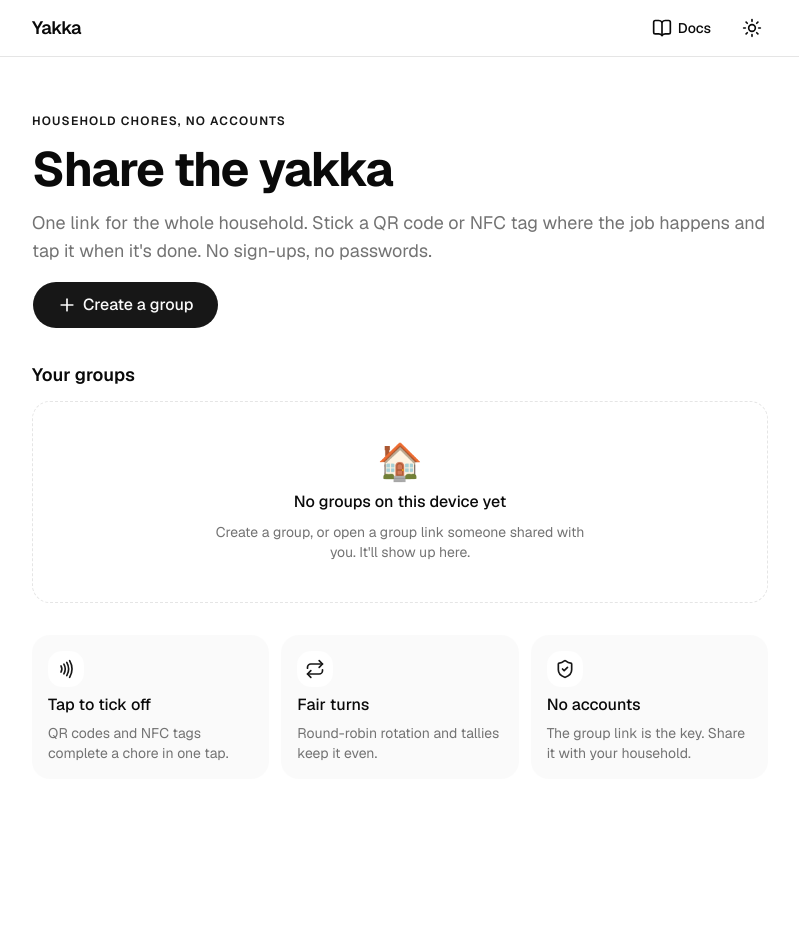
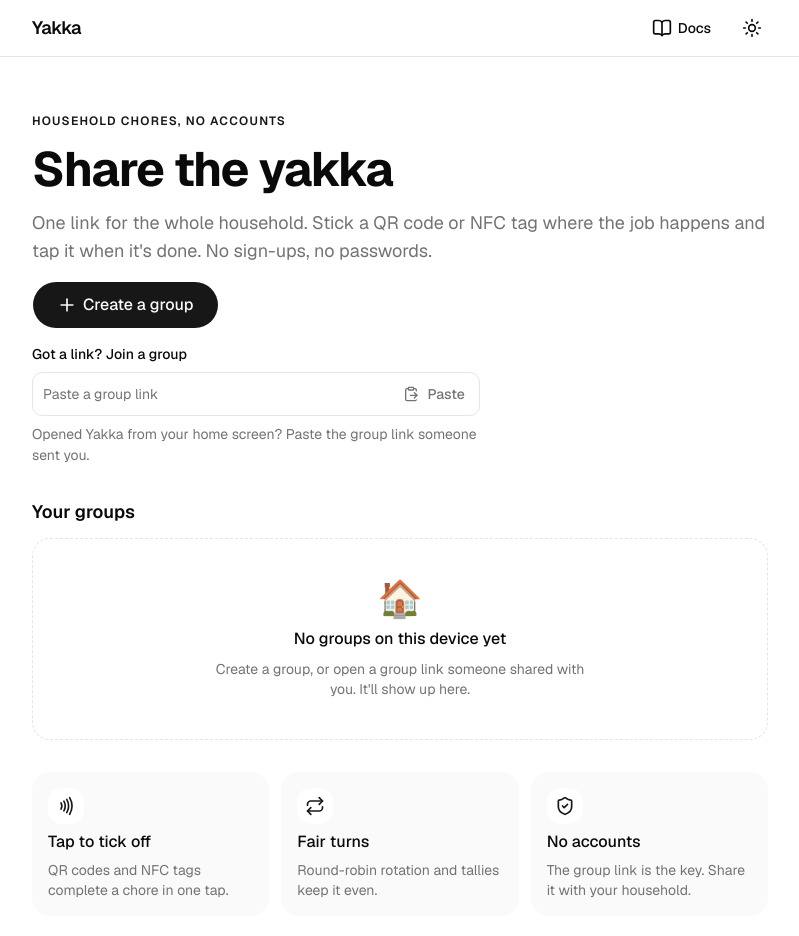
Before and after one commit to mitchelloharawild/yakka, a Next.js app: page / in a window 1280 px wide. Shown: the top 936 px of the page, without its empty margins (240-1039 px from the left). Before the commit the page ends 835 px from the top, so only its background shows below. Built offline with nearby package versions, Linux system fonts and the light colour scheme.

Commit message:
Home: join a group by pasting its link

```diff
--- a/messages/en/group.json
+++ b/messages/en/group.json
@@ -17,6 +17,17 @@
     "removed": "Removed {name} from this device",
     "unavailable": "Unavailable",
     "unnamed": "Untitled group",
+    "join": {
+      "label": "Got a link? Join a group",
+      "hint": "Opened Yakka from your home screen? Paste the group link someone sent you.",
+      "placeholder": "Paste a group link",
+      "paste": "Paste",
+      "submit": "Join",
+      "invalid": "That doesn't look like a Yakka group or tag link.",
+      "clipboardEmpty": "There's no link on your clipboard.",
+      "pasteFailed": "Couldn't read the clipboard. Press and hold the field, then tap Paste.",
+      "otherServer": "That link is from {host}, a different Yakka server. Opening it here instead; the group may not exist on this server."
+    },
     "features": {
       "tapTitle": "Tap to tick off",
       "tapBody": "QR codes and NFC tags complete a chore in one tap.",
--- a/src/components/group/home-view.tsx
+++ b/src/components/group/home-view.tsx
@@ -1,13 +1,26 @@
 "use client";
 
 import { useQuery } from "@tanstack/react-query";
-import { ChevronRightIcon, NfcIcon, PlusIcon, RepeatIcon, ShieldCheckIcon, StarIcon, XIcon } from "lucide-react";
+import {
+  ArrowRightIcon,
+  ChevronRightIcon,
+  ClipboardPasteIcon,
+  NfcIcon,
+  PlusIcon,
+  RepeatIcon,
+  ShieldCheckIcon,
+  StarIcon,
+  XIcon,
+} from "lucide-react";
 import Link from "next/link";
+import { useRouter } from "next/navigation";
 import { useNow, useTranslations, useFormatter } from "next-intl";
-import { useEffect } from "react";
+import { useEffect, useId, useState } from "react";
 import { toast } from "sonner";
 import { InstallPrompt } from "@/components/pwa/install-prompt";
 import { Button } from "@/components/ui/button";
+import { Field, FieldDescription, FieldError, FieldLabel } from "@/components/ui/field";
+import { InputGroup, InputGroupAddon, InputGroupButton, InputGroupInput } from "@/components/ui/input-group";
 import { Skeleton } from "@/components/ui/skeleton";
 import {
   importLocalData,
@@ -19,6 +32,7 @@ import {
   useLocalGroups,
   type LocalGroup,
 } from "@/lib/client/local-groups";
+import { parseJoinLink } from "@/lib/join-link";
 import { cn } from "@/lib/utils";
 import { useTRPC } from "@/trpc/client";
 
@@ -41,6 +55,7 @@ export function HomeView() {
             </Link>
           </Button>
         </div>
+        <JoinGroupForm />
       </section>
 
       <section className="flex flex-col gap-3">
@@ -75,6 +90,102 @@ export function HomeView() {
         />
       </section>
     </div>
+  );
+}
+
+/**
+ * Paste-a-link field. An installed iOS PWA has no address bar and can't
+ * capture links (they open in Safari), so this is the only way in to an
+ * existing group from a fresh home-screen install.
+ */
+function JoinGroupForm() {
+  const t = useTranslations("group.home.join");
+  const router = useRouter();
+  const hydrated = useHydrated();
+  const id = useId();
+  const [value, setValue] = useState("");
+  const [invalid, setInvalid] = useState(false);
+  // Checked after hydration so the server render and first client render match.
+  const canPaste = hydrated && typeof navigator.clipboard?.readText === "function";
+
+  function join(text: string) {
+    const link = parseJoinLink(text);
+    if (!link) {
+      setInvalid(true);
+      return;
+    }
+    setInvalid(false);
+    if (link.host && link.host !== window.location.host) toast(t("otherServer", { host: link.host }));
+    // Transfer links (`?as=`) are read from window.location while the group
+    // shell first renders; a full load guarantees it's already updated.
+    if (link.transfer) window.location.assign(link.path);
+    else router.push(link.path);
+  }
+
+  async function paste() {
+    try {
+      const text = (await navigator.clipboard.readText()).trim();
+      if (!text) {
+        toast(t("clipboardEmpty"));
+        return;
+      }
+      setValue(text);
+      join(text);
+    } catch {
+      // Denied, or the user dismissed iOS's Paste bubble.
+      toast(t("pasteFailed"));
+    }
+  }
+
+  return (
+    <form
+      className="max-w-md"
+      onSubmit={(e) => {
+        e.preventDefault();
+        join(value);
+      }}
+    >
+      <Field data-invalid={invalid || undefined}>
+        <FieldLabel htmlFor={`${id}-link`}>{t("label")}</FieldLabel>
+        <InputGroup className="h-11">
+          <InputGroupInput
+            id={`${id}-link`}
+            type="text"
+            inputMode="url"
+            autoComplete="off"
+            autoCapitalize="none"
+            autoCorrect="off"
+            spellCheck={false}
+            enterKeyHint="go"
+            placeholder={t("placeholder")}
+            value={value}
+            onChange={(e) => {
+              setValue(e.target.value);
+              setInvalid(false);
+            }}
+            aria-invalid={invalid || undefined}
+            aria-describedby={`${id}-${invalid ? "error" : "hint"}`}
+            className="text-base"
+          />
+          <InputGroupAddon align="inline-end">
+            {canPaste && !value.trim() ? (
+              <InputGroupButton size="sm" onClick={paste}>
+                <ClipboardPasteIcon /> {t("paste")}
+              </InputGroupButton>
+            ) : (
+              <InputGroupButton type="submit" size="sm" variant="default" disabled={!value.trim()}>
+                {t("submit")} <ArrowRightIcon />
+              </InputGroupButton>
+            )}
+          </InputGroupAddon>
+        </InputGroup>
+        {invalid ? (
+          <FieldError id={`${id}-error`}>{t("invalid")}</FieldError>
+        ) : (
+          <FieldDescription id={`${id}-hint`}>{t("hint")}</FieldDescription>
+        )}
+      </Field>
+    </form>
   );
 }
 
--- /dev/null
+++ b/src/lib/join-link.ts
@@ -0,0 +1,78 @@
+/**
+ * Parse a pasted Yakka link into an in-app path. Used by the home view's
+ * "Join a group" field: an installed iOS PWA can't open links itself, so
+ * people paste the link they were sent instead.
+ *
+ * Client-safe: no imports from `ids.ts` (it pulls in node:crypto), so the
+ * shape checks below mirror `isPlausibleGroupId` / `isPlausibleTagToken`.
+ */
+
+const GROUP_ID = /^[0-9A-Za-z_-]{16,64}$/;
+const TAG_TOKEN = /^[0-9a-z]{8,32}$/;
+/** A bare id as `newGroupId()` makes it: 22 base62 chars. */
+const BARE_GROUP_ID = /^[0-9A-Za-z]{22}$/;
+
+export type JoinLink = {
+  /** Same-origin path to push, including query and hash. Always starts with a single `/`. */
+  path: string;
+  kind: "group" | "tag";
+  /** Host the link was for (lowercase), or null for relative paths and bare ids. */
+  host: string | null;
+  /** A "Move to another device" link (`?as={memberId}`), which sets the identity on arrival. */
+  transfer: boolean;
+};
+
+/** Trailing characters that belong to the surrounding sentence, not the URL. */
+const TRAILING = /[.,;:!?)\]}>'"’”]+$/;
+
+/** Pull the first URL-ish thing out of free text, as an absolute URL. */
+function extractUrl(text: string): URL | null {
+  const patterns: [RegExp, (m: string) => string][] = [
+    // https://host/... (any scheme; non-http is rejected below)
+    [/https?:\/\/[^\s<>"]+/i, (m) => m],
+    // host/groups/... without a scheme (some apps copy links that way)
+    [/(?:^|[\s(<])((?:[a-z0-9-]+\.)+[a-z]{2,}(?::\d+)?\/(?:groups|t)\/[^\s<>"]+)/i, (m) => `https://${m}`],
+    // relative path
+    [/(?:^|[\s(<])(\/(?:groups|t)\/[^\s<>"]+)/, (m) => m],
+  ];
+  for (const [re, toUrl] of patterns) {
+    const match = re.exec(text);
+    if (!match) continue;
+    const raw = (match[1] ?? match[0]).replace(TRAILING, "");
+    try {
+      // The placeholder base only resolves relative paths; its host is discarded.
+      return new URL(toUrl(raw), "http://relative.invalid");
+    } catch {
+      return null;
+    }
+  }
+  return null;
+}
+
+export function parseJoinLink(input: string): JoinLink | null {
+  const text = input.trim();
+  if (!text) return null;
+
+  if (BARE_GROUP_ID.test(text)) {
+    return { path: `/groups/${text}`, kind: "group", host: null, transfer: false };
+  }
+
+  const url = extractUrl(text);
+  if (!url || (url.protocol !== "https:" && url.protocol !== "http:")) return null;
+
+  // Rebuild the path from its segments so a crafted `//evil.example/groups/…`
+  // can never turn into a protocol-relative URL.
+  const segments = url.pathname.split("/").filter(Boolean);
+  let kind: JoinLink["kind"];
+  if (segments[0] === "groups" && GROUP_ID.test(segments[1] ?? "")) kind = "group";
+  else if (segments[0] === "t" && segments.length === 2 && TAG_TOKEN.test(segments[1])) kind = "tag";
+  else return null;
+
+  const host = url.hostname === "relative.invalid" ? null : url.host.toLowerCase();
+  return {
+    path: `/${segments.join("/")}${url.search}${url.hash}`,
+    kind,
+    host,
+    transfer: kind === "group" && url.searchParams.has("as"),
+  };
+}
```
Also changed, not shown: 1 other file (tests, documents, lock files or other folders).
